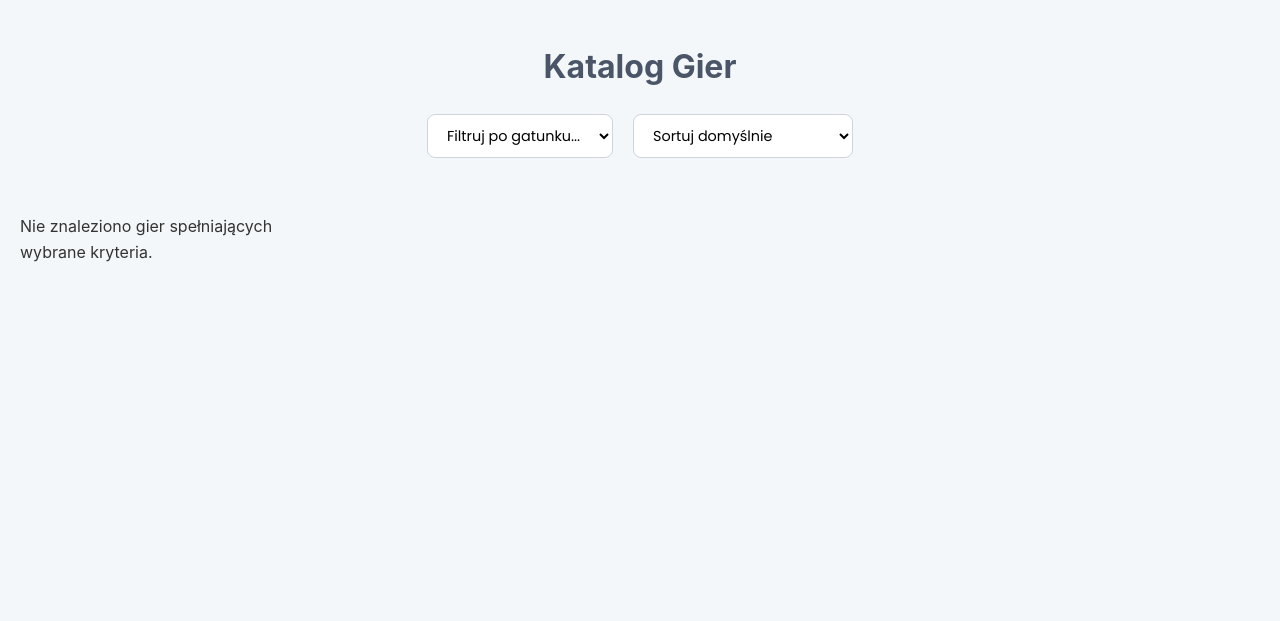
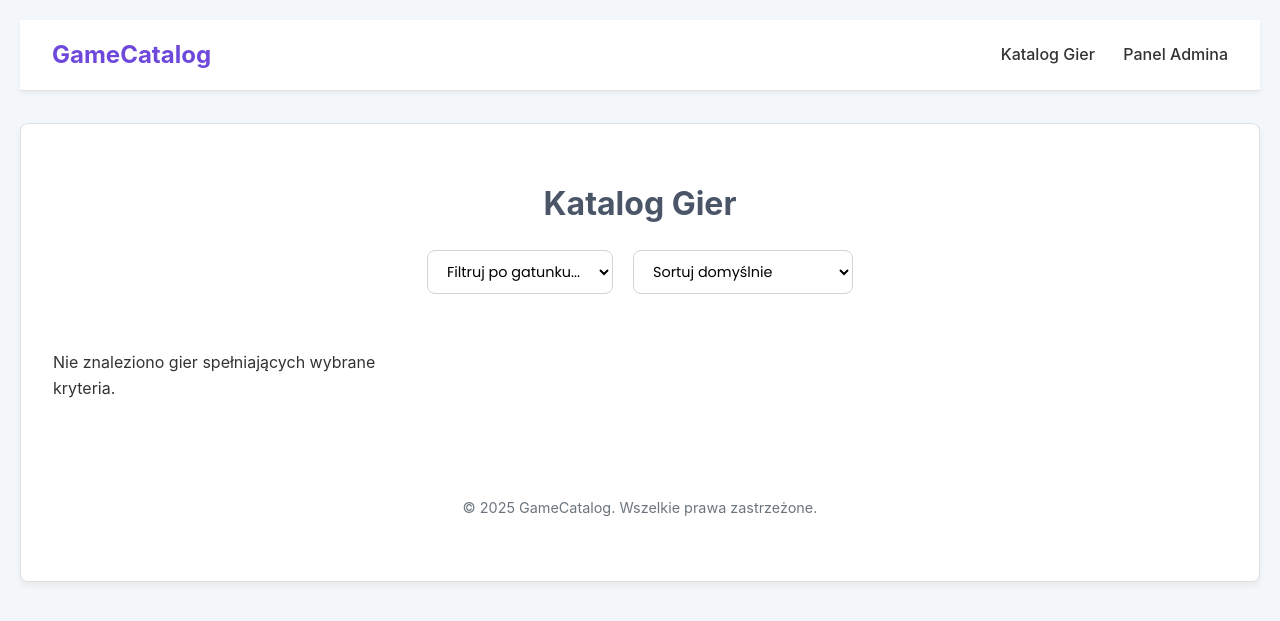
Before and after one commit to Teo2237/ProjektBazyBSI, a Flask app: page / in a window 1280 px wide. Shown: the top 621 px of the page. Run offline with Flask 3, Linux system fonts and the light colour scheme; data that the repository does not hold is empty.

Commit message:
Dodanie header i footer dla każdej strony

```diff
--- a/static/css/main.css
+++ b/static/css/main.css
@@ -25,3 +25,55 @@ body {
     padding: 20px;
     line-height: 1.6;
 }
+
+/* Style dla głównego kontenera strony */
+.container {
+    max-width: 1200px;
+    margin: 20px auto; /* 20px odstępu góra/dół, auto na boki (centrowanie) */
+    padding: 0 20px;   /* Wewnętrzny odstęp na boki */
+    background-color: var(--surface-color);
+    border: 1px solid var(--border-color);
+    border-radius: 8px;
+    padding: 2rem;
+    box-shadow: 0 4px 6px rgba(0,0,0,0.05);
+}
+
+/* Style dla paska nawigacji (header) */
+.navbar {
+    background-color: var(--surface-color);
+    padding: 1rem 2rem;
+    border-bottom: 1px solid var(--border-color);
+    box-shadow: 0 2px 4px rgba(0,0,0,0.05);
+    display: flex;
+    justify-content: space-between;
+    align-items: center;
+    margin-bottom: 2rem;
+}
+
+.navbar-brand a {
+    color: var(--primary-color);
+    font-size: 1.5rem;
+    font-weight: bold;
+    text-decoration: none;
+}
+
+.navbar-nav a {
+    color: var(--text-color);
+    text-decoration: none;
+    margin-left: 1.5rem;
+    font-weight: 500;
+    transition: color 0.3s ease;
+}
+
+.navbar-nav a:hover {
+    color: var(--primary-color);
+}
+
+/* Style dla stopki (footer) */
+.footer {
+    text-align: center;
+    margin-top: 3rem;
+    padding: 1rem;
+    color: var(--text-light-color);
+    font-size: 0.9rem;
+}
--- /dev/null
+++ b/templates/_footer.html
@@ -0,0 +1,3 @@
+<footer class="footer">
+    <p>&copy; 2025 GameCatalog. Wszelkie prawa zastrzeżone.</p>
+</footer>
--- /dev/null
+++ b/templates/_header.html
@@ -0,0 +1,9 @@
+<header class="navbar">
+    <div class="navbar-brand">
+        <a href="{{ url_for('index') }}">GameCatalog</a>
+    </div>
+    <nav class="navbar-nav">
+        <a href="{{ url_for('index') }}">Katalog Gier</a>
+        <a href="{{ url_for('admin_panel') }}">Panel Admina</a>
+    </nav>
+</header>
--- a/templates/admin.html
+++ b/templates/admin.html
@@ -22,7 +22,8 @@
     </style>
 </head>
 <body>
-
+{% include '_header.html' %}
+<main class="container">
         <div class="container">
             <h1>Panel Administracyjny</h1>
 
@@ -208,5 +209,7 @@ document.addEventListener('DOMContentLoaded', () => {
             fetchAndDisplayGames();
         });
         </script>
+    </main>
+    {% include '_footer.html' %}
 </body>
 </html>
--- a/templates/index.html
+++ b/templates/index.html
@@ -37,7 +37,8 @@
     </style>
 </head>
 <body>
-
+    {% include '_header.html' %}
+    <main class="container">
         <header>
             <h1>Katalog Gier</h1>
             <div id="controls">
@@ -52,9 +53,7 @@
             </div>
         </header>
 
-    <main>
             <div id="games-container"><p>Ładowanie gier...</p></div>
-    </main>
 
         <script>
             document.addEventListener('DOMContentLoaded', () => {
@@ -144,5 +143,7 @@
                 init();
             });
         </script>
+        {% include '_footer.html' %}
+    </main>
 </body>
 </html>
```
Also changed, not shown: templates/game_details.html (+5 -3 lines). Lines whose indentation alone changed are shown as unchanged.
